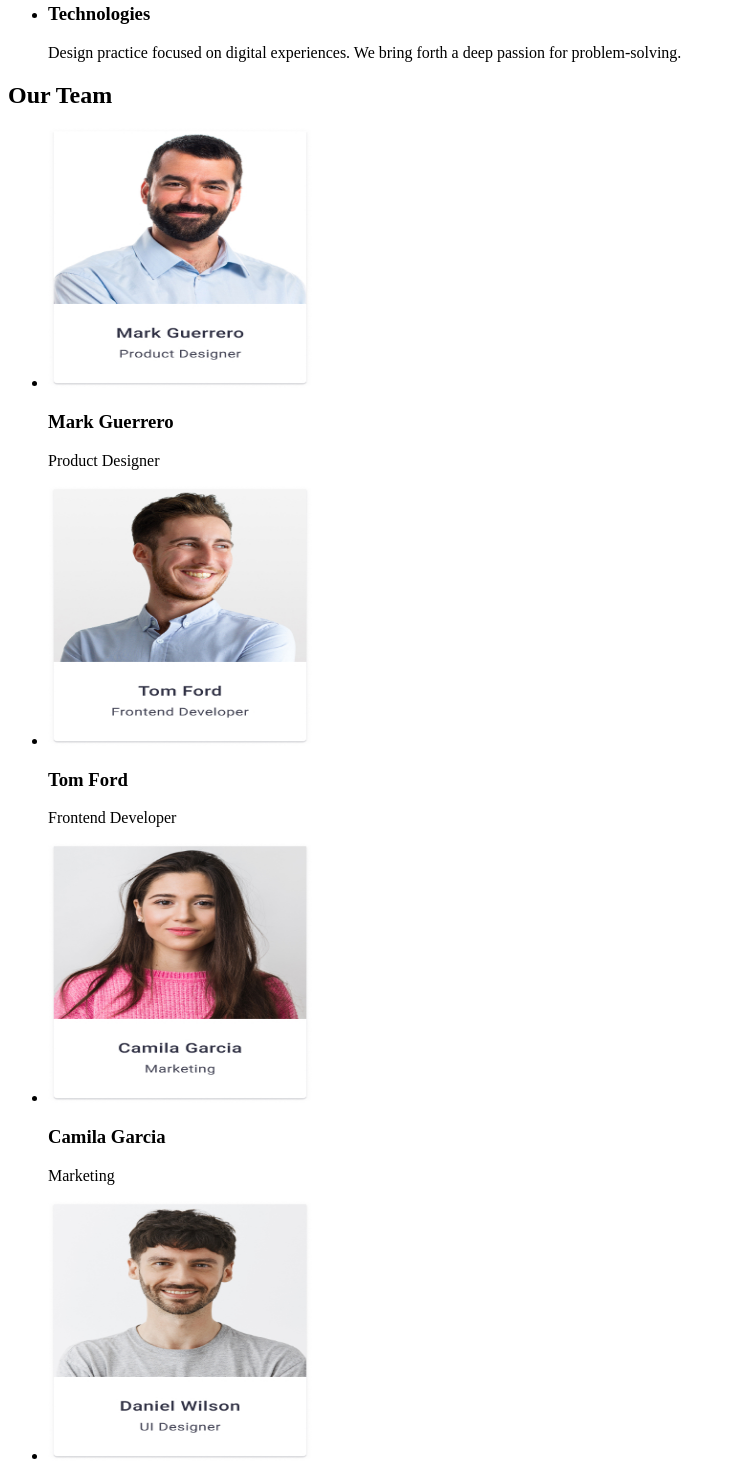
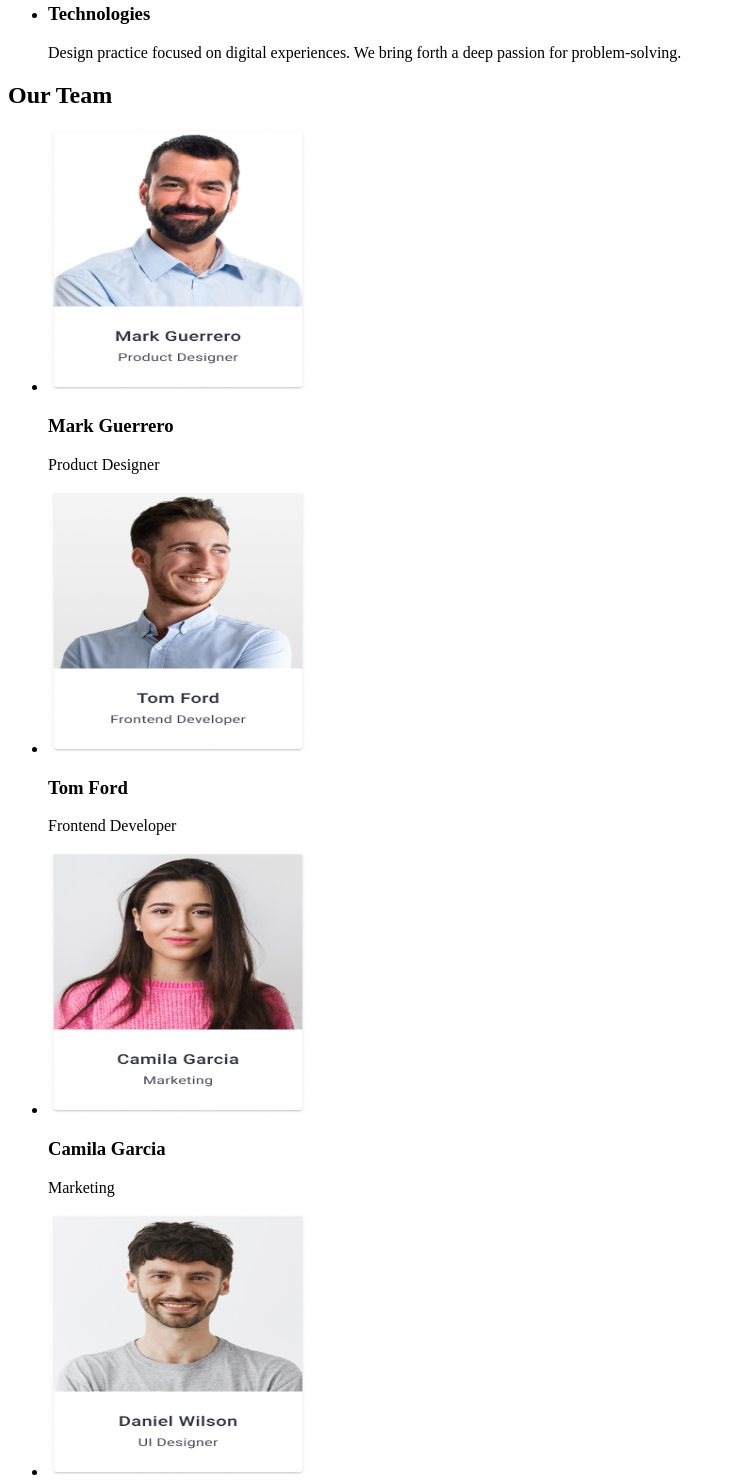
Before and after one commit to KostiantynBatiuta/goit-markup-hw-01, a plain HTML site: page index.html in a window 1280 px wide. Shown: the part 532-2012 px from the top of the page, without its empty margins (0-735 px from the left). Drawn offline with Linux system fonts and the light colour scheme.

Commit message:
Summari (required)

```diff
--- a/index.html
+++ b/index.html
@@ -92,22 +92,22 @@
             <h2>Our Team</h2>
             <ul>
                 <li>
-                    <img src="./images/Team Card 1.jpg" alt="Mark Guerrero" width="264px" height="260px">
+                    <img src="./images/TeamCard1.jpg" alt="Mark Guerrero" width="260" height="264">
                     <h3>Mark Guerrero</h3>
                     <p>Product Designer</p>
                 </li>
                 <li>
-                    <img src="./images/Team Card 2.jpg" alt="Tom Ford" width="264px" height="260px">
+                    <img src="./images/TeamCard2.jpg" alt="Tom Ford" width="260" height="264">
                     <h3>Tom Ford</h3>
                     <p>Frontend Developer</p>
                 </li>
                 <li>
-                    <img src="./images/Team Card 3.jpg" alt="Camila Garcia" width="264px" height="260px">
+                    <img src="./images/TeamCard3.jpg" alt="Camila Garcia" width="260" height="264">
                     <h3>Camila Garcia</h3>
                     <p>Marketing</p>
                 </li>
                 <li>
-                    <img src="./images/Team Card 4.jpg" alt="Daniel Wilson" width="264px" height="260px">
+                    <img src="./images/TeamCard4.jpg" alt="Daniel Wilson" width="260" height="264">
                     <h3>Daniel Wilson</h3>
                     <p>UI Designer</p>
                 </li>
```
Also changed, not shown: images/TeamCard1.jpg (renamed from images/Team Card 1.jpg), images/TeamCard2.jpg (renamed from images/Team Card 2.jpg), images/TeamCard3.jpg (renamed from images/Team Card 3.jpg), images/TeamCard4.jpg (renamed from images/Team Card 4.jpg).
